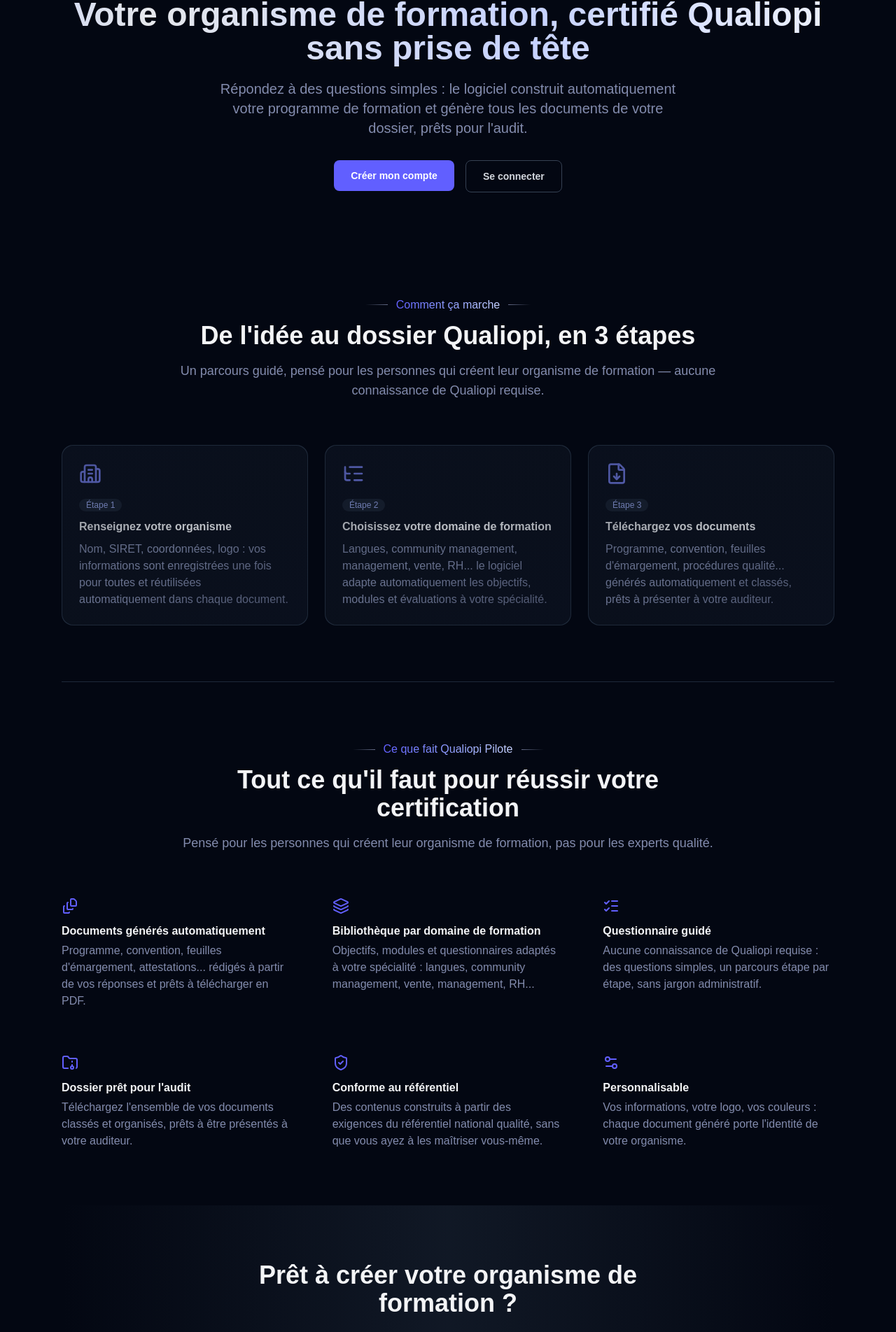
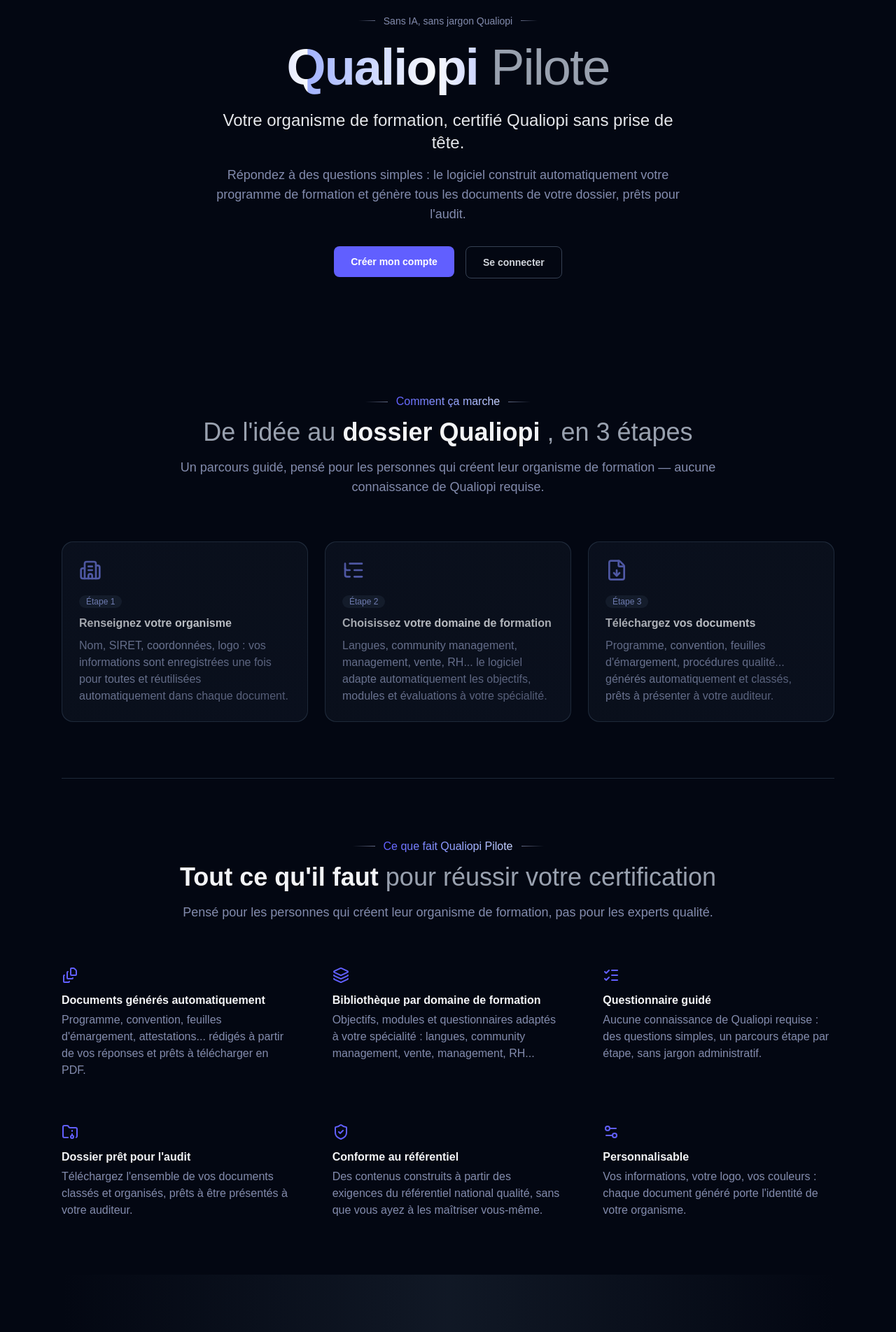
Before and after one commit to norafassih-gif/qualiopi-saas, a Next.js app: page / in a window 1280 px wide. Shown: the part 159-2063 px from the top of the page at 70% size. Built offline with nearby package versions, Linux system fonts and the light colour scheme; no server answers.

Commit message:
Ajoute contraste de graisse et animations d'apparition sur la page d'accueil

```diff
--- a/components/marketing/cta.tsx
+++ b/components/marketing/cta.tsx
@@ -1,13 +1,15 @@
 import Link from "next/link";
+import { Reveal } from "./reveal";
 
 export function MarketingCta() {
   return (
     <section className="relative overflow-hidden">
       <div className="mx-auto max-w-6xl px-4 sm:px-6">
         <div className="bg-linear-to-r from-transparent via-gray-800/50 py-12 md:py-20">
-          <div className="mx-auto max-w-2xl text-center">
-            <h2 className="pb-8 text-3xl font-semibold text-gray-100 md:text-4xl">
-              Prêt à créer votre organisme de formation ?
+          <Reveal className="mx-auto max-w-2xl text-center">
+            <h2 className="pb-8 text-3xl text-gray-100 md:text-4xl">
+              <span className="font-extrabold">Prêt à créer</span>{" "}
+              <span className="font-light text-gray-400">votre organisme de formation ?</span>
             </h2>
             <div className="mx-auto max-w-xs sm:flex sm:max-w-none sm:justify-center">
               <div>
@@ -27,7 +29,7 @@ export function MarketingCta() {
                 </Link>
               </div>
             </div>
-          </div>
+          </Reveal>
         </div>
       </div>
     </section>
--- a/components/marketing/features.tsx
+++ b/components/marketing/features.tsx
@@ -10,6 +10,7 @@ import {
 import BlurredShapeGray from "@/public/images/blurred-shape-gray.svg";
 import BlurredShape from "@/public/images/blurred-shape.svg";
 import { PLATFORM_NAME } from "./logo";
+import { Reveal } from "./reveal";
 
 const FEATURES = [
   {
@@ -57,39 +58,50 @@ export function Features() {
         className="pointer-events-none absolute left-1/2 top-0 -z-10 -mt-20 -translate-x-1/2"
         aria-hidden="true"
       >
+        <div className="animate-float motion-reduce:animate-none">
           <Image className="max-w-none" src={BlurredShapeGray} width={760} height={668} alt="" />
+        </div>
       </div>
       <div
         className="pointer-events-none absolute bottom-0 left-1/2 -z-10 -mb-80 -translate-x-[120%] opacity-50"
         aria-hidden="true"
       >
+        <div className="animate-float-delayed motion-reduce:animate-none">
           <Image className="max-w-none" src={BlurredShape} width={760} height={668} alt="" />
+        </div>
       </div>
 
       <div className="mx-auto max-w-6xl px-4 sm:px-6">
         <div className="border-t border-gray-800 py-12 md:py-20">
+          <Reveal>
             <div className="mx-auto max-w-3xl pb-12 text-center md:pb-16">
               <div className="inline-flex items-center gap-3 pb-3 before:h-px before:w-8 before:bg-linear-to-r before:from-transparent before:to-indigo-200/50 after:h-px after:w-8 after:bg-linear-to-l after:from-transparent after:to-indigo-200/50">
                 <span className="bg-linear-to-r from-indigo-500 to-indigo-200 bg-clip-text text-transparent">
                   Ce que fait {PLATFORM_NAME}
                 </span>
               </div>
-            <h2 className="pb-4 text-3xl font-semibold text-gray-100 md:text-4xl">
-              Tout ce qu&apos;il faut pour réussir votre certification
+              <h2 className="pb-4 text-3xl text-gray-100 md:text-4xl">
+                <span className="font-extrabold">Tout ce qu&apos;il faut</span>{" "}
+                <span className="font-light text-gray-400">
+                  pour réussir votre certification
+                </span>
               </h2>
               <p className="text-lg text-indigo-200/65">
                 Pensé pour les personnes qui créent leur organisme de formation, pas pour les
                 experts qualité.
               </p>
             </div>
+          </Reveal>
 
           <div className="mx-auto grid max-w-sm gap-12 sm:max-w-none sm:grid-cols-2 md:gap-x-14 md:gap-y-16 lg:grid-cols-3">
-            {FEATURES.map((feature) => (
-              <article key={feature.title}>
+            {FEATURES.map((feature, index) => (
+              <Reveal key={feature.title} delay={(index % 3) * 120}>
+                <article>
                   <feature.icon className="mb-3 h-6 w-6 text-indigo-500" aria-hidden="true" />
                   <h3 className="mb-1 text-base font-semibold text-gray-100">{feature.title}</h3>
                   <p className="text-indigo-200/65">{feature.description}</p>
                 </article>
+              </Reveal>
             ))}
           </div>
         </div>
--- a/components/marketing/hero.tsx
+++ b/components/marketing/hero.tsx
@@ -1,20 +1,44 @@
 import Link from "next/link";
+import { Reveal } from "./reveal";
 
 export function MarketingHero() {
   return (
     <section>
       <div className="mx-auto max-w-6xl px-4 sm:px-6">
-        <div className="py-12 md:py-20">
+        <div className="py-16 md:py-24">
           <div className="pb-12 text-center md:pb-16">
-            <h1 className="animate-gradient bg-[linear-gradient(to_right,var(--color-gray-200),var(--color-indigo-200),var(--color-gray-50),var(--color-indigo-300),var(--color-gray-200))] bg-[length:200%_auto] bg-clip-text pb-5 text-4xl font-semibold text-transparent md:text-5xl">
-              Votre organisme de formation, certifié Qualiopi sans prise de tête
-            </h1>
-            <div className="mx-auto max-w-2xl">
-              <p className="mb-8 text-lg text-indigo-200/65 md:text-xl">
-                Répondez à des questions simples : le logiciel construit automatiquement votre
-                programme de formation et génère tous les documents de votre dossier, prêts pour
-                l&apos;audit.
+            <Reveal>
+              <span className="inline-flex items-center gap-3 pb-5 text-sm text-indigo-200/65 before:h-px before:w-6 before:bg-linear-to-r before:from-transparent before:to-indigo-200/50 after:h-px after:w-6 after:bg-linear-to-l after:from-transparent after:to-indigo-200/50">
+                Sans IA, sans jargon Qualiopi
+              </span>
+            </Reveal>
+
+            <Reveal delay={120}>
+              <h1 className="pb-6 text-5xl leading-none tracking-tight md:text-7xl">
+                <span className="animate-gradient bg-[linear-gradient(to_right,var(--color-indigo-300),var(--color-gray-50),var(--color-indigo-400),var(--color-gray-50))] bg-[length:200%_auto] bg-clip-text font-extrabold text-transparent">
+                  Qualiopi
+                </span>{" "}
+                <span className="font-extralight text-gray-400">Pilote</span>
+              </h1>
+            </Reveal>
+
+            <Reveal delay={240}>
+              <p className="mx-auto max-w-2xl text-xl font-medium text-gray-200 md:text-2xl">
+                Votre organisme de formation, certifié Qualiopi sans prise de tête.
               </p>
+            </Reveal>
+
+            <Reveal delay={360}>
+              <div className="mx-auto max-w-2xl">
+                <p className="mb-8 mt-4 text-lg text-indigo-200/65">
+                  Répondez à des questions simples : le logiciel construit automatiquement votre
+                  programme de formation et génère tous les documents de votre dossier, prêts pour
+                  l&apos;audit.
+                </p>
+              </div>
+            </Reveal>
+
+            <Reveal delay={480}>
               <div className="mx-auto max-w-xs sm:flex sm:max-w-none sm:justify-center">
                 <div>
                   <Link
@@ -33,7 +57,7 @@ export function MarketingHero() {
                   </Link>
                 </div>
               </div>
-            </div>
+            </Reveal>
           </div>
         </div>
       </div>
--- a/components/marketing/how-it-works.tsx
+++ b/components/marketing/how-it-works.tsx
@@ -1,5 +1,6 @@
 import { Building2, ListTree, FileDown } from "lucide-react";
 import { Spotlight } from "./spotlight";
+import { Reveal } from "./reveal";
 
 const STEPS = [
   {
@@ -30,27 +31,29 @@ export function HowItWorks() {
     <section>
       <div className="mx-auto max-w-6xl px-4 sm:px-6">
         <div className="pb-12 md:pb-20">
+          <Reveal>
             <div className="mx-auto max-w-3xl pb-12 text-center md:pb-16">
               <div className="inline-flex items-center gap-3 pb-3 before:h-px before:w-8 before:bg-linear-to-r before:from-transparent before:to-indigo-200/50 after:h-px after:w-8 after:bg-linear-to-l after:from-transparent after:to-indigo-200/50">
                 <span className="bg-linear-to-r from-indigo-500 to-indigo-200 bg-clip-text text-transparent">
                   Comment ça marche
                 </span>
               </div>
-            <h2 className="pb-4 text-3xl font-semibold text-gray-100 md:text-4xl">
-              De l&apos;idée au dossier Qualiopi, en 3 étapes
+              <h2 className="pb-4 text-3xl text-gray-100 md:text-4xl">
+                <span className="font-light text-gray-400">De l&apos;idée au</span>{" "}
+                <span className="font-extrabold">dossier Qualiopi</span>{" "}
+                <span className="font-light text-gray-400">, en 3 étapes</span>
               </h2>
               <p className="text-lg text-indigo-200/65">
                 Un parcours guidé, pensé pour les personnes qui créent leur organisme de formation
                 — aucune connaissance de Qualiopi requise.
               </p>
             </div>
+          </Reveal>
 
           <Spotlight className="group mx-auto grid max-w-sm items-start gap-6 lg:max-w-none lg:grid-cols-3">
-            {STEPS.map((step) => (
-              <div
-                key={step.tag}
-                className="group/card relative h-full overflow-hidden rounded-2xl bg-gray-800 p-px before:pointer-events-none before:absolute before:-left-40 before:-top-40 before:z-10 before:h-80 before:w-80 before:translate-x-[var(--mouse-x)] before:translate-y-[var(--mouse-y)] before:rounded-full before:bg-indigo-500/80 before:opacity-0 before:blur-3xl before:transition-opacity before:duration-500 group-hover:before:opacity-100"
-              >
+            {STEPS.map((step, index) => (
+              <Reveal key={step.tag} delay={index * 150}>
+                <div className="group/card relative h-full overflow-hidden rounded-2xl bg-gray-800 p-px before:pointer-events-none before:absolute before:-left-40 before:-top-40 before:z-10 before:h-80 before:w-80 before:translate-x-[var(--mouse-x)] before:translate-y-[var(--mouse-y)] before:rounded-full before:bg-indigo-500/80 before:opacity-0 before:blur-3xl before:transition-opacity before:duration-500 group-hover:before:opacity-100">
                   <div className="relative z-20 h-full overflow-hidden rounded-[inherit] bg-gray-950 p-6 after:pointer-events-none after:absolute after:inset-0 after:bg-linear-to-br after:from-gray-900/50 after:via-gray-800/25 after:to-gray-900/50">
                     <div className="relative">
                       <step.icon className="mb-4 h-8 w-8 text-indigo-400" aria-hidden="true" />
@@ -64,6 +67,7 @@ export function HowItWorks() {
                     </div>
                   </div>
                 </div>
+              </Reveal>
             ))}
           </Spotlight>
         </div>
--- a/components/marketing/logo.tsx
+++ b/components/marketing/logo.tsx
@@ -12,7 +12,10 @@ export function Logo() {
   return (
     <Link href="/" className="inline-flex shrink-0 items-center gap-2" aria-label={PLATFORM_NAME}>
       <ShieldCheck className="h-6 w-6 text-indigo-400" aria-hidden="true" />
-      <span className="text-sm font-semibold tracking-wide text-gray-100">{PLATFORM_NAME}</span>
+      <span className="text-sm tracking-wide text-gray-100">
+        <span className="font-extrabold">Qualiopi</span>{" "}
+        <span className="font-light text-gray-300">Pilote</span>
+      </span>
     </Link>
   );
 }
--- a/components/marketing/page-illustration.tsx
+++ b/components/marketing/page-illustration.tsx
@@ -5,7 +5,10 @@ import BlurredShape from "@/public/images/blurred-shape.svg";
 
 /**
  * Formes décoratives en arrière-plan (dégradés flous abstraits — aucune
- * capture d'écran, aucun contenu à tenir à jour). Purement visuel.
+ * capture d'écran, aucun contenu à tenir à jour). Un léger flottement
+ * continu (translation + zoom très discrets) leur donne un peu de vie sans
+ * distraire — désactivé automatiquement si l'utilisateur préfère moins
+ * d'animations.
  */
 export function PageIllustration({ multiple = false }: { multiple?: boolean }) {
   return (
@@ -14,7 +17,9 @@ export function PageIllustration({ multiple = false }: { multiple?: boolean }) {
         className="pointer-events-none absolute left-1/2 top-0 -z-10 -translate-x-1/4"
         aria-hidden="true"
       >
-        <Image className="max-w-none" src={Illustration} width={846} height={594} alt="" />
+        <div className="animate-float motion-reduce:animate-none">
+          <Image className="max-w-none" src={Illustration} width={846} height={594} alt="" />
+        </div>
       </div>
       {multiple && (
         <>
@@ -22,13 +27,17 @@ export function PageIllustration({ multiple = false }: { multiple?: boolean }) {
             className="pointer-events-none absolute left-1/2 top-[400px] -z-10 -mt-20 -translate-x-full opacity-50"
             aria-hidden="true"
           >
-            <Image className="max-w-none" src={BlurredShapeGray} width={760} height={668} alt="" />
+            <div className="animate-float-delayed motion-reduce:animate-none">
+              <Image className="max-w-none" src={BlurredShapeGray} width={760} height={668} alt="" />
+            </div>
           </div>
           <div
             className="pointer-events-none absolute left-1/2 top-[440px] -z-10 -translate-x-1/3"
             aria-hidden="true"
           >
-            <Image className="max-w-none" src={BlurredShape} width={760} height={668} alt="" />
+            <div className="animate-float motion-reduce:animate-none">
+              <Image className="max-w-none" src={BlurredShape} width={760} height={668} alt="" />
+            </div>
           </div>
         </>
       )}
--- /dev/null
+++ b/components/marketing/reveal.tsx
@@ -0,0 +1,51 @@
+"use client";
+
+import { useEffect, useRef, useState } from "react";
+
+/**
+ * Fait apparaître son contenu en fondu + léger décalage vertical dès qu'il
+ * entre dans l'écran (au chargement pour le Hero, au défilement pour le
+ * reste) — donne du mouvement à la page sans dépendance externe (juste
+ * IntersectionObserver + une transition CSS). Respecte "prefers-reduced-motion".
+ */
+export function Reveal({
+  children,
+  delay = 0,
+  className = "",
+}: {
+  children: React.ReactNode;
+  delay?: number;
+  className?: string;
+}) {
+  const ref = useRef<HTMLDivElement>(null);
+  const [visible, setVisible] = useState(false);
+
+  useEffect(() => {
+    const node = ref.current;
+    if (!node) return;
+
+    const observer = new IntersectionObserver(
+      ([entry]) => {
+        if (entry.isIntersecting) {
+          setVisible(true);
+          observer.disconnect();
+        }
+      },
+      { threshold: 0.15 }
+    );
+    observer.observe(node);
+    return () => observer.disconnect();
+  }, []);
+
+  return (
+    <div
+      ref={ref}
+      className={`transition-all duration-700 ease-out motion-reduce:transition-none motion-reduce:opacity-100 motion-reduce:translate-y-0 ${
+        visible ? "opacity-100 translate-y-0" : "opacity-0 translate-y-6"
+      } ${className}`}
+      style={{ transitionDelay: visible ? `${delay}ms` : "0ms" }}
+    >
+      {children}
+    </div>
+  );
+}
```
Also changed, not shown: app/globals.css (+14 -1 lines). Lines whose indentation alone changed are shown as unchanged.
